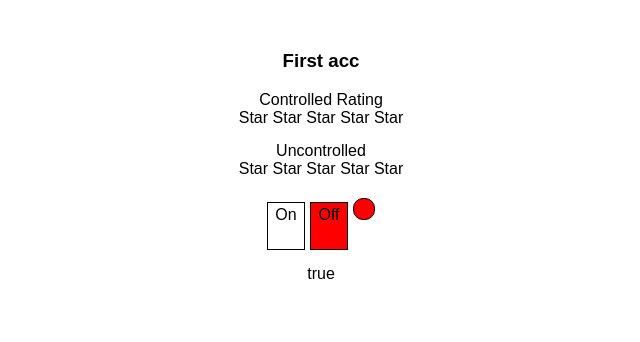
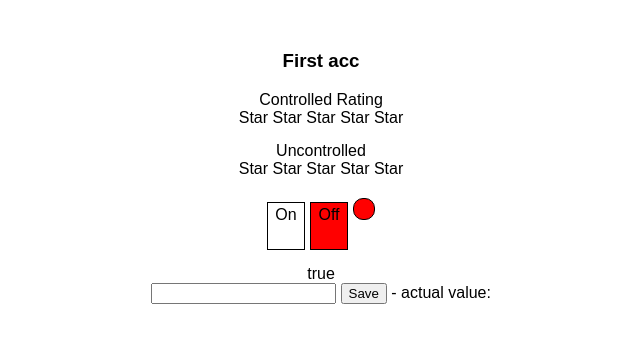
Before and after one commit to LovaVikasso/MicrotasksPlusKabzda, a React (Create React App) app: page / in a window 1280 px wide. Shown: the top 342 px of the page, without its empty margins (319-959 px from the left). Built offline with nearby package versions, Linux system fonts and the light colour scheme.

Commit message:
Uncontrolled Input with useRef

```diff
--- a/src/App.tsx
+++ b/src/App.tsx
@@ -8,6 +8,7 @@
 import UnControlledRating from "./components/UnControlledRating";
 import UncontrolledOnOff from "./components/UncontrolledOnOff";
 import ControlledOnOff from "./components/ControlledOnOff";
+import {UncontrolledInput} from "./components/UncontrolledInput";
 
 
 
@@ -39,6 +40,7 @@
             <div className="Rating"> Uncontrolled <UnControlledRating /></div>
 
             <UncontrolledOnOff onChange={setSwitchOn}/> {switchOn.toString()}
+            <UncontrolledInput />
             {/*<ControlledOnOff value={switchOn} onChange={(switchOn)=>{setSwitchOn(switchOn)}}/>*/}
             {/*<FullInput addMessage={addMessage}/> Универсальный компонент - инпут + кнопка*/}
             {/*<div>*/}
--- /dev/null
+++ b/src/components/UncontrolledInput.tsx
@@ -0,0 +1,16 @@
+import React, {useRef, useState} from 'react';
+//используем ref
+export const UncontrolledInput = () => {
+    const [value, setValue] = useState('')
+    const inputRef = useRef<HTMLInputElement>(null)// с помощью хука создаем ссылку на элемент
+    const save = () =>{
+        const el = inputRef.current as HTMLInputElement;
+        setValue(el.value)//меняем value на текущее значение
+    }
+    return (
+        <div>
+            <input ref={inputRef} /> <button onClick={save}>Save </button> - actual value: {value}
+        {/* в инпуте привязываем ссылку, к которой обращаемся в save  */}
+        </div>
+    );
+};
```
